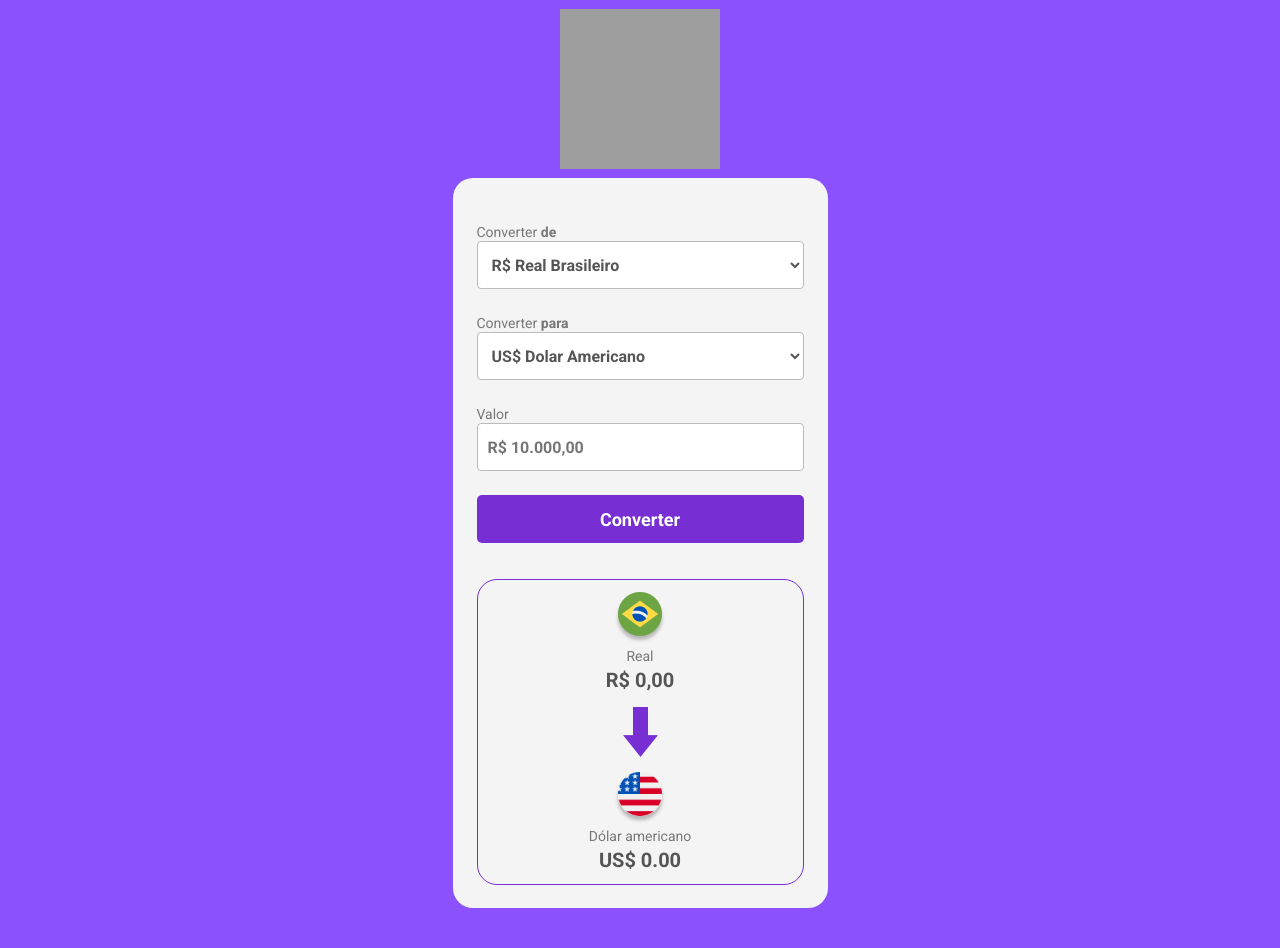
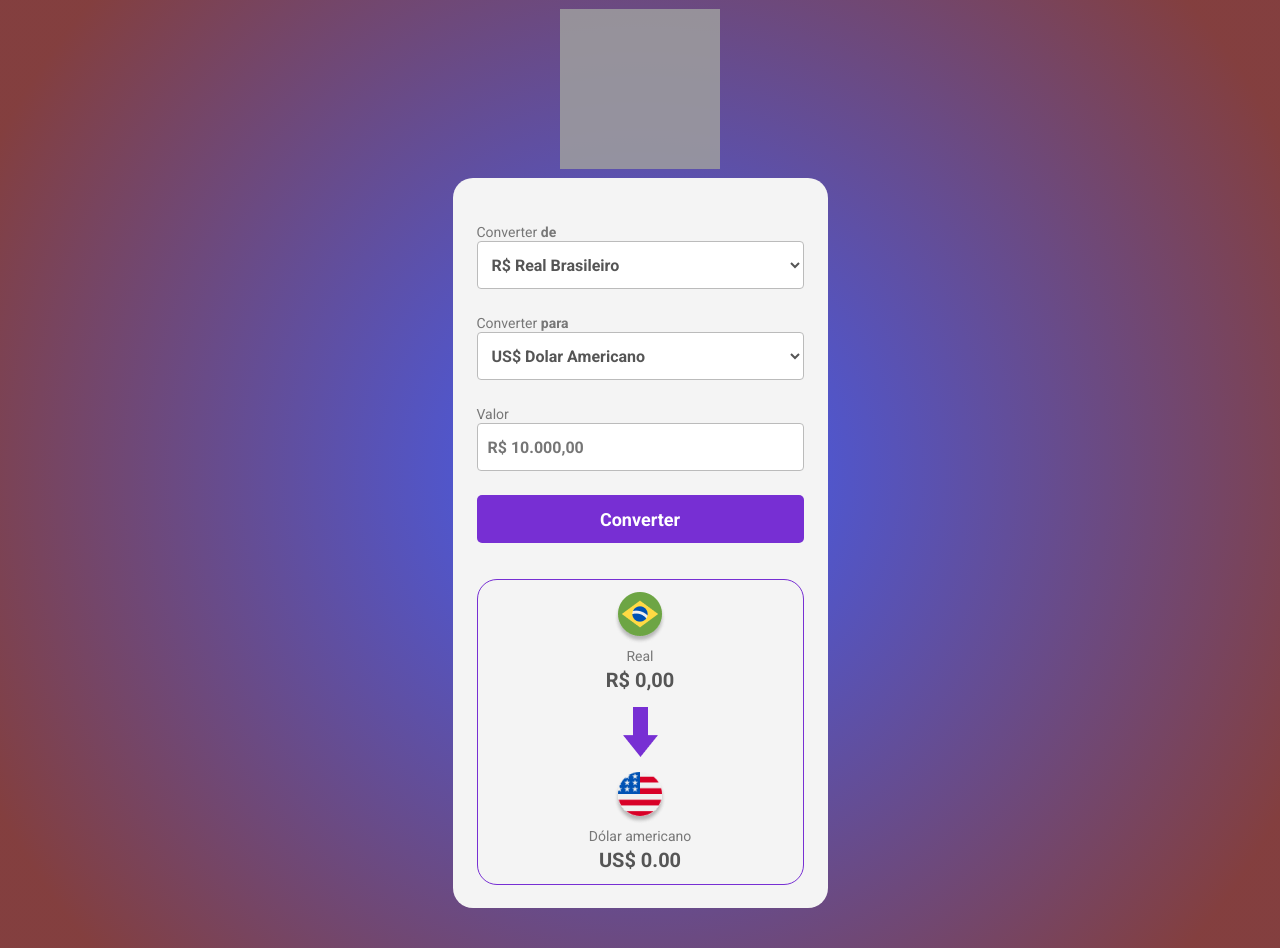
Before and after one commit to fcosoftware/currency-converter, a plain HTML site: page index.html in a window 1280 px wide. Drawn offline with Linux system fonts and the light colour scheme; grey boxes are pictures that could not be loaded.

Commit message:
Modificação no background

```diff
--- a/scripts.js
+++ b/scripts.js
@@ -34,7 +34,6 @@ function convertValues() {
         currencyValueConverted.innerHTML = new Intl.NumberFormat("de-DE", {
             style: "currency",
             currency: "EUR"
-
         }).format(inputCurrencyValue / euroToday.high)
     }
 
@@ -50,7 +49,7 @@ function convertValues() {
         currencyValueConverted.innerHTML = new Intl.NumberFormat("en-US", {
             style: "currency",
             currency: "BTC",
-            maximumSignificantDigits: 8
+            maximumSignificantDigits: 9
 
         }).format(inputCurrencyValue / bitcoinToday.high)
     }
@@ -59,7 +58,6 @@ function convertValues() {
         style: "currency",
         currency: "BRL"
     }).format(inputCurrencyValue)
-
     })
 
 }
--- a/style.css
+++ b/style.css
@@ -7,7 +7,11 @@
 }
 
 body {
-    background-color: #8A51FC;
+   background: rgb(2,0,36);
+   background: linear-gradient(90deg, rgba(2,0,36,0.7020149124102766) 0%, rgba(242,159,5,0) 63%, rgba(0,88,255,0.6375891421021533) 97%);
+
+   background: rgb(63,94,251);
+background: radial-gradient(circle, rgba(63,94,251,1) 0%, rgba(107,25,25,0.8336675734747023) 91%);
 }
 
 
@@ -16,6 +20,8 @@ body {
     height: 160px;
     display: block;
     margin: 9px auto;
+    filter: opacity(85%);
+
 }
 
 main {
```
